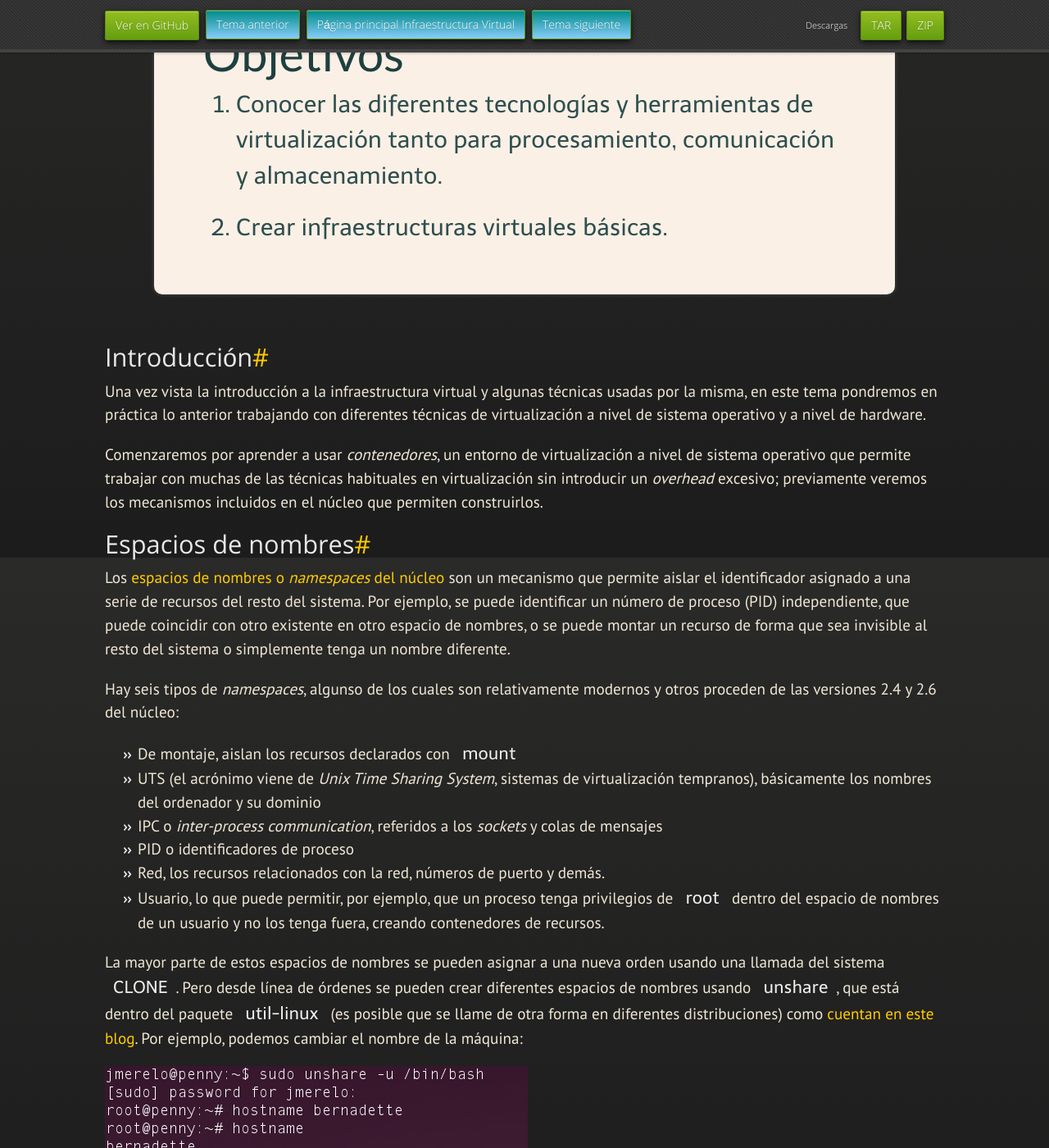
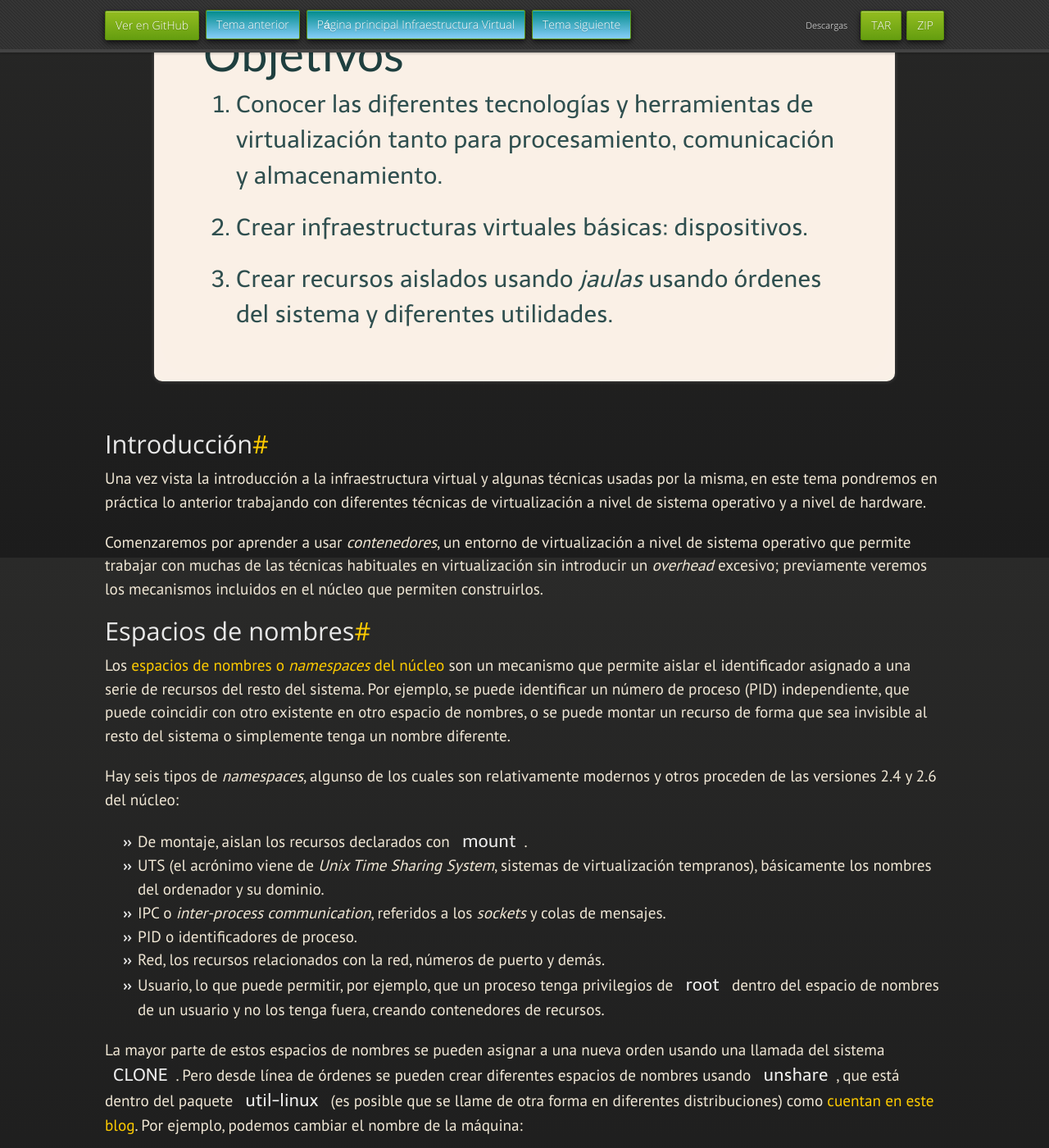
Before and after one commit to JJ/IV, a Jekyll site: the page built from documentos/temas/Tecnicas_de_virtualizacion.md, in a window 1280 px wide and 1400 px high, scrolled down 220 px. Shown: the whole window at 82% size. Built offline with Jekyll 4.4.1, drawn with Linux system fonts in a browser that asks for light colours; nearby versions of some CDN libraries; some web fonts are replaced; some of the changed text lies outside the part shown.

Commit message:
Sync documentos/temas/Intro_concepto_y_soporte_fisico.md documentos/temas/Tecnicas_de_virtualizacion.md and  from master to gh-pages

```diff
--- a/documentos/temas/Tecnicas_de_virtualizacion.md
+++ b/documentos/temas/Tecnicas_de_virtualizacion.md
@@ -1,7 +1,7 @@
 ---
 layout: index
 
-prev: Intro:concepto_y_soporte_fisico
+prev: Intro_concepto_y_soporte_fisico
 next: Contenedores
 
 ---
@@ -10,7 +10,7 @@ Técnicas de virtualización
 ==
 
 <!--@
-prev: Intro:concepto_y_soporte_fisico
+prev: Intro_concepto_y_soporte_fisico
 next: Contenedores
 -->
 
@@ -22,7 +22,10 @@ next: Contenedores
 virtualización tanto para procesamiento, comunicación y
 almacenamiento.
 
-2. Crear infraestructuras virtuales básicas.
+2. Crear infraestructuras virtuales básicas: dispositivos.
+
+3. Crear recursos aislados usando *jaulas* usando órdenes del sistema
+y diferentes utilidades.
 
 </div>
 
@@ -57,13 +60,13 @@ Hay seis tipos de *namespaces*, algunso de los cuales son
 relativamente modernos y otros proceden de las versiones 2.4 y 2.6 del
 núcleo:
 
-* De montaje, aislan los recursos declarados con `mount`
+* De montaje, aislan los recursos declarados con `mount`.
 * UTS (el acrónimo viene de *Unix Time Sharing System*, sistemas de
   virtualización tempranos), básicamente los nombres del ordenador y
-  su dominio
+  su dominio.
 * IPC o *inter-process communication*, referidos a los *sockets* y
-    colas de mensajes
-* PID o identificadores de proceso
+    colas de mensajes.
+* PID o identificadores de proceso.
 * Red, los recursos relacionados con la red, números de puerto y
       demás.
 * Usuario, lo que puede permitir, por ejemplo, que un proceso
@@ -476,10 +479,11 @@ Y a partir de ahí
 
 En esta orden `-v` indica que se muestren todos los mensajes (para que
 se vea que se está haciendo) y `-j` indica el directorio donde se
-encuentra la jaula
+encuentra la jaula.
 
 Esta jaula se puede usar directamente con `chroot`, pero [jailkit
-también permite *enjaular* usuarios](http://www.binarytides.com/setup-a-jail-shell-with-jailkit-on-ubuntu/). Tras crearlo de la forma habitual
+también permite *enjaular* usuarios](http://www.binarytides.com/setup-a-jail-shell-with-jailkit-on-ubuntu/). Tras
+crear el usuario de la forma habitual
 en Linux
 
 	sudo jk_jailuser -m -j /seguro/jaulas/dorada alguien
@@ -495,7 +499,7 @@ usando este nombre de usuario.
 
 <div class='ejercicios' mardown='1'>
 
-Crear una jaula y enjaular un usuario usando jailkit, que previamente se habrá tenido que instalar.
+Crear una jaula y enjaular un usuario usando `jailkit`, que previamente se habrá tenido que instalar.
 
 </div>
 
```
Also changed, not shown: documentos/temas/Intro_concepto_y_soporte_fisico.md (+1 -1 lines).
